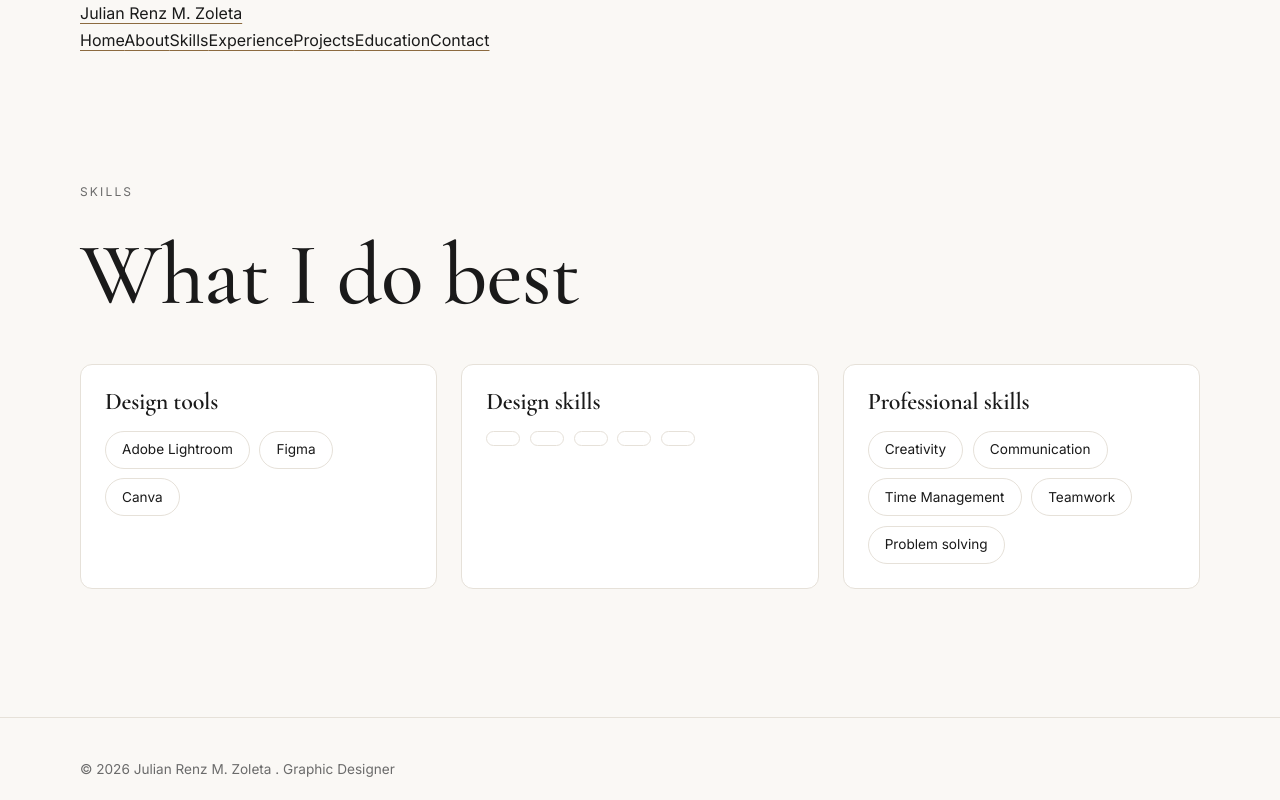
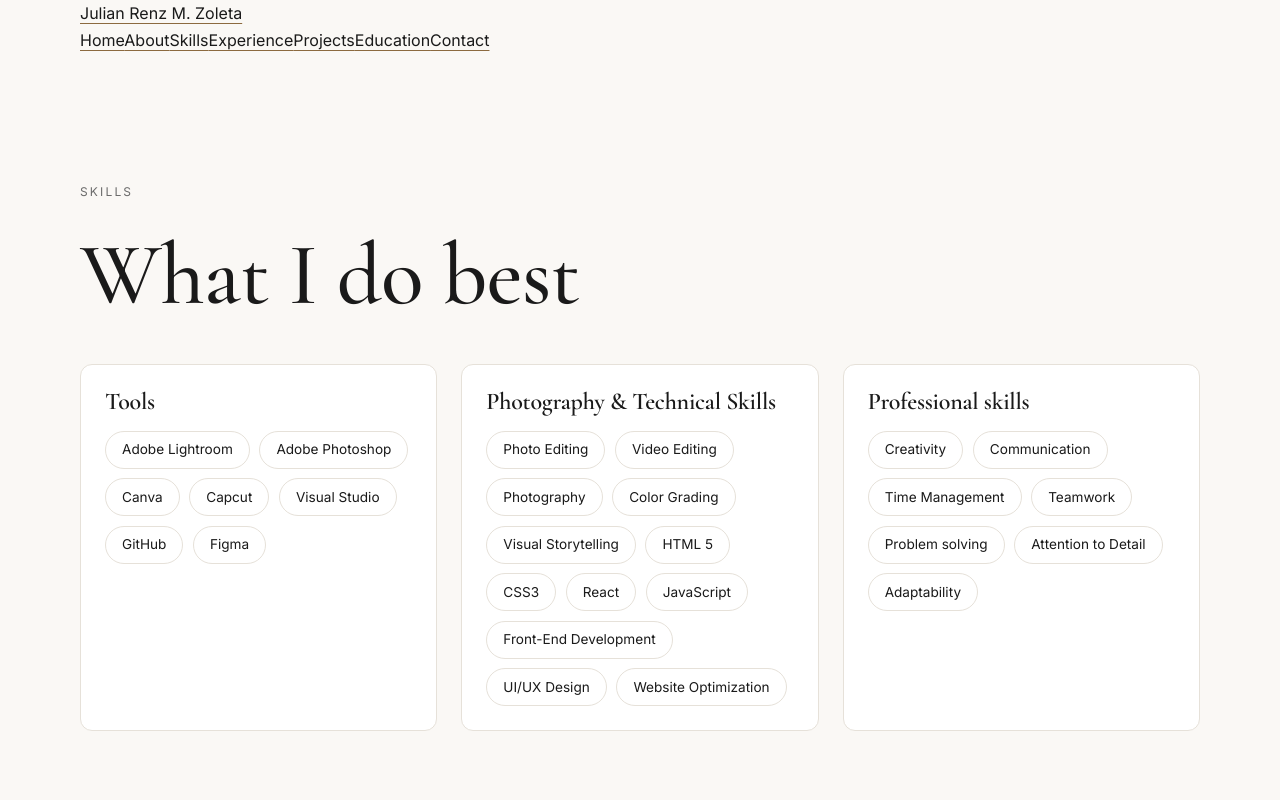
Before and after one commit to Jiro-op/my-portfolio, a React (Vite) app in the folder my-portfolio/: page /skills in a window 1280 px wide. Shown: the top 800 px of the page. Built offline with nearby package versions, Linux system fonts and the light colour scheme.

Commit message:
Minor updates

```diff
--- a/my-portfolio/index.html
+++ b/my-portfolio/index.html
@@ -4,7 +4,7 @@
     <meta charset="UTF-8" />
     <link rel="icon" type="image/svg+xml" href="/favicon.svg" />
     <meta name="viewport" content="width=device-width, initial-scale=1.0" />
-    <title>my-portfolio</title>
+    <title>Julian Zoleta</title>
     <link rel="preconnect" href="https://fonts.googleapis.com" />
     <link rel="preconnect" href="https://fonts.gstatic.com" crossorigin />
     <link href="https://fonts.googleapis.com/css2?family=Cormorant+Garamond:wght@500;600&family=Inter:wght@400;500;600&display=swap" rel="stylesheet" />
--- a/my-portfolio/src/data/education.js
+++ b/my-portfolio/src/data/education.js
@@ -2,7 +2,7 @@ export const education = [
     {
         degree: "Bachelor of Science in Information Technology",
         school: "City College of Calamba",
-        year: "2024 - 2027",
+        year: "2024 - 2029",
     },
 ];
 
--- a/my-portfolio/src/data/experience.js
+++ b/my-portfolio/src/data/experience.js
@@ -1,24 +1,13 @@
 export const experience = [
     {
-        position: "Position title",
-        organization: "",
-        location:"",
-        dates: "",
+        position: "Freelance Photographer",
+        organization: "Freelance",
+        location:"Purok 5, Bagong Kalsada, Calamba City, Laguna",
+        dates: "2026 - Present",
         responsibilities: [
-            "",
-            "",
+            "Responsible for capturing high-quality photographs, setting up equipment, arranging lighting and compositions, editing images, and delivering creative visual content that meets clients expectations.",
         ],
         accomplishments: [""],
     },
-    {
-        position: "Position title",
-        organization: "",
-        location:"",
-        dates: "",
-        responsibilities: [
-            "",
-            "",
-        ],
-        accomplishments: [""],
-    },
+
 ];
--- a/my-portfolio/src/data/profile.js
+++ b/my-portfolio/src/data/profile.js
@@ -1,20 +1,22 @@
 
 export const profile = {
     name: "Julian Renz M. Zoleta",
-    title: "Graphic Designer",
-    tagline: "Turning Ideas Into Art.",
+    title: "Freelance Photographer / Web Developer",
+    tagline: "Capturing Moments, Creating Stories.",
     intro: "",
-    photo: "",
+    photo: "/profile/profile.jpg",
     location: "Calamba City, Philippines",
-    email: "",
-    phone: "+63 000 000 0000",
+    email: "zoletajulianrenz@gmail.com",
+    phone: "+63 968 438 4838",
     education: "City College of Calamba, Bachelor of Science in Information Technology",
-    occupation: "",
-    experienceYears: "",
+    occupation: "Student /  Freelance Photographer / Web Developer",
+    experienceYears: "April 2026 - Present",
     specializations: [
-        "",
-        "",
-        "",
+        "Portrait Photography",
+        "Landscape Photography",
+        "Street Photography",
+        "Event Photography",
+        "Front-End Developer",
     ],
     bio: [
         "",
--- a/my-portfolio/src/data/skills.js
+++ b/my-portfolio/src/data/skills.js
@@ -1,16 +1,24 @@
 export const skillCategories = [
     {
-        title: "Design tools",
-        items: ["Adobe Lightroom", "Figma", "Canva"],
+        title: "Tools",
+        items: ["Adobe Lightroom","Adobe Photoshop", "Canva", "Capcut",
+                "Visual Studio","GitHub","Figma"],
     },
     {
-        title: "Design skills",
+        title: "Photography & Technical Skills",
         items: [
-            "",
-            "",
-            "",
-            "",
-            "",
+            "Photo Editing",
+            "Video Editing",
+            "Photography",
+            "Color Grading",
+            "Visual Storytelling",
+            "HTML 5",
+            "CSS3",
+            "React",
+            "JavaScript",
+            "Front-End Development",
+            "UI/UX Design",
+            "Website Optimization",
         ],
     },
     {
@@ -21,6 +29,8 @@ export const skillCategories = [
             "Time Management",
             "Teamwork",
             "Problem solving",
+            "Attention to Detail",
+            "Adaptability",
         ],
     },
 ];
--- a/my-portfolio/src/pages/Experience.jsx
+++ b/my-portfolio/src/pages/Experience.jsx
@@ -17,6 +17,13 @@ function Experience () {
 
                         <h4>Responsibilities</h4>
                         <ul>
+                            {job.responsibilities.map((item) => (
+                                <li key={item}>{item}</li>
+                            ))}
+                        </ul>
+
+                        <h4>Major Accomplishments</h4>
+                        <ul>
                             {job.accomplishments.map((item) => (
                                 <li key={item}>{item}</li>
                             ))}
```
